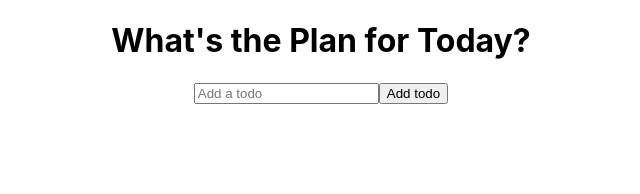
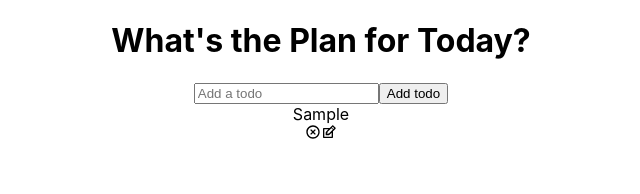
Before and after one commit to sarbajitmohanty/todo-app, a React (Create React App) app: page / in a window 1280 px wide. Both pictures are taken after typing "Sample" into the empty fields and a click on the button "Add todo". Shown: the top 194 px of the page, without its empty margins (319-959 px from the left). Built offline with nearby package versions, Linux system fonts and the light colour scheme.

Commit message:
built todo component

```diff
--- a/package.json
+++ b/package.json
@@ -8,6 +8,7 @@
     "@testing-library/user-event": "^12.8.3",
     "react": "^17.0.2",
     "react-dom": "^17.0.2",
+    "react-icons": "^4.2.0",
     "react-scripts": "4.0.3",
     "web-vitals": "^1.1.1"
   },
--- a/src/components/Todo.js
+++ b/src/components/Todo.js
@@ -1,13 +1,26 @@
 import React, {useState} from 'react'
 import TodoForm from './TodoForm'
+import TodoList from './TodoList'
+import {RiCloseCircleLine} from 'react-icons/ri'
+import {TiEdit} from 'react-icons/ti'
 
-function Todo() {
+function Todo({Todos, completeTodo}) {
+    const [Edit, setEdit] = useState({
+        id: null,
+        value: ''
+    })
 
-    return (
-        <div>
-
+    return Todos.map((todo, index) => (
+        <>
+        <div className={todo.isComplete ? 'todo-row complete' : 'todo-row'} key={index}>
+            <div key={todo.id} onClick={() => completeTodo(todo.id)}>{todo.text}</div>
         </div>
-    )
+        <div className="icons">
+            <RiCloseCircleLine/>
+            <TiEdit />
+        </div>
+        </>
+    ))
 }
 
 export default Todo
--- a/src/components/TodoList.js
+++ b/src/components/TodoList.js
@@ -1,4 +1,5 @@
 import React, {useState} from 'react'
+import Todo from './Todo';
 import TodoForm from './TodoForm'
 
 function TodoList() {
@@ -13,12 +14,23 @@
         const newTodos = [todo, ...Todos]
 
         setTodos(newTodos)
+    };
+
+    const completeTodo = id => {
+        let updatedTodos = Todos.map(todo => {
+            if(todo.id === id){
+                todo.isComplete = !todo.isComplete;
+            }
+            return todo;
+        });
+        setTodos(updatedTodos);
     }
 
     return (
         <div className='todo-app'>
             <h1>What's the Plan for Today?</h1>
             <TodoForm onSubmit={addTodo} />
+            <Todo Todos={Todos} completeTodo={completeTodo} />
         </div>
     )
 }
```
Also changed, not shown: 1 other file (tests, documents, lock files or other folders).
